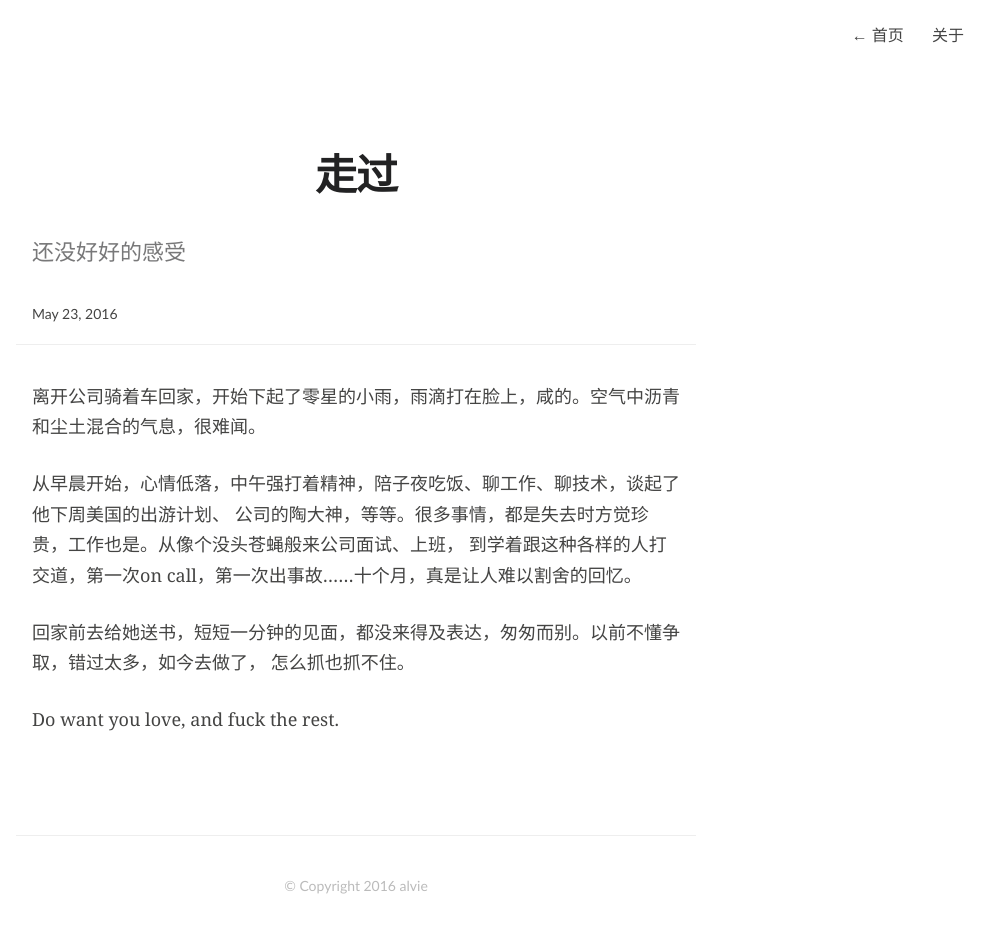
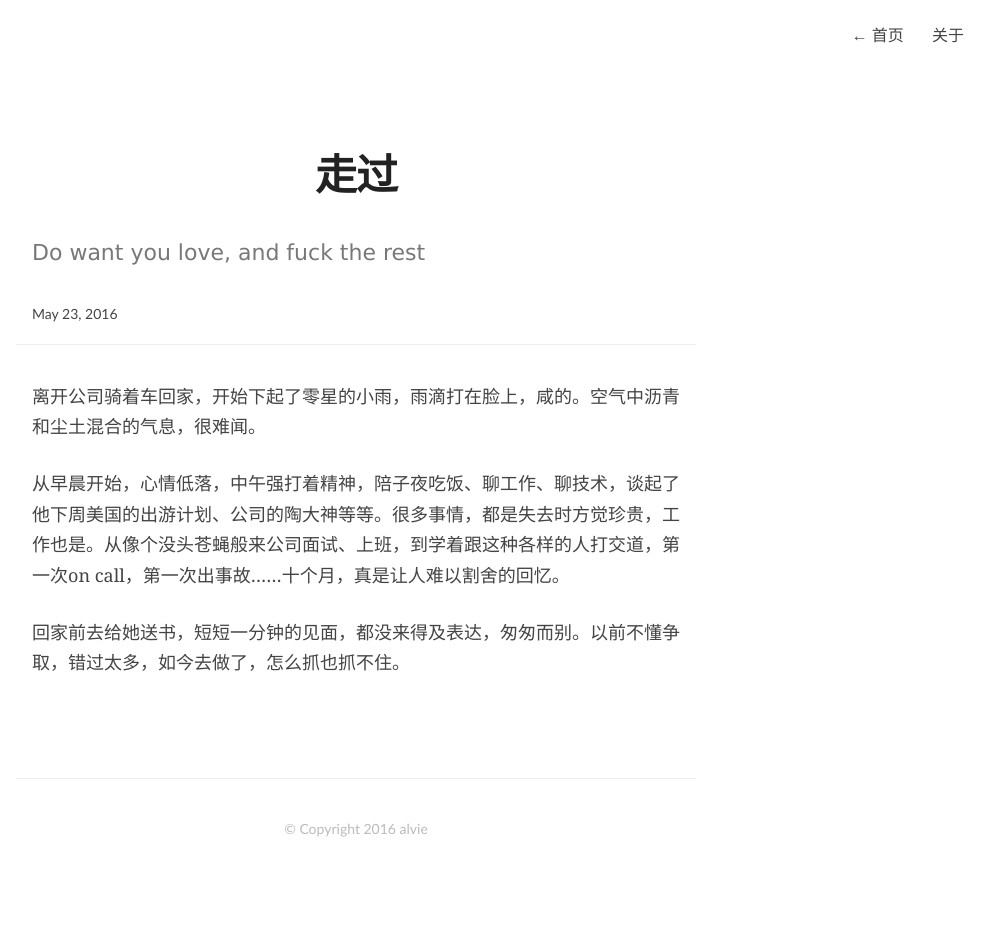
Before and after one commit to alviezhang/so-long-my-past, a Jekyll site: the page built from _posts/2016/2016-05-23-pass-away.md, in a window 1280 px wide. Shown: the whole page, without its empty margins (284-1272 px from the left). Built offline with Jekyll 4.4.1, drawn with Linux system fonts in a browser that asks for light colours; after the commit the page ends 900 px from its top, so only the background shows below that.

Commit message:
update post

```diff
--- a/_posts/2016/2016-05-23-pass-away.md
+++ b/_posts/2016/2016-05-23-pass-away.md
@@ -1,17 +1,12 @@
 ---
 layout: post
 title: 走过
-description: 还没好好的感受
+description: Do want you love, and fuck the rest
 tags:
 ---
 
 离开公司骑着车回家，开始下起了零星的小雨，雨滴打在脸上，咸的。空气中沥青和尘土混合的气息，很难闻。
 
-从早晨开始，心情低落，中午强打着精神，陪子夜吃饭、聊工作、聊技术，谈起了他下周美国的出游计划、
-公司的陶大神，等等。很多事情，都是失去时方觉珍贵，工作也是。从像个没头苍蝇般来公司面试、上班，
-到学着跟这种各样的人打交道，第一次on call，第一次出事故......十个月，真是让人难以割舍的回忆。
+从早晨开始，心情低落，中午强打着精神，陪子夜吃饭、聊工作、聊技术，谈起了他下周美国的出游计划、公司的陶大神等等。很多事情，都是失去时方觉珍贵，工作也是。从像个没头苍蝇般来公司面试、上班，到学着跟这种各样的人打交道，第一次on call，第一次出事故......十个月，真是让人难以割舍的回忆。
 
-回家前去给她送书，短短一分钟的见面，都没来得及表达，匆匆而别。以前不懂争取，错过太多，如今去做了，
-怎么抓也抓不住。
-
-Do want you love, and fuck the rest.
+回家前去给她送书，短短一分钟的见面，都没来得及表达，匆匆而别。以前不懂争取，错过太多，如今去做了，怎么抓也抓不住。
```
